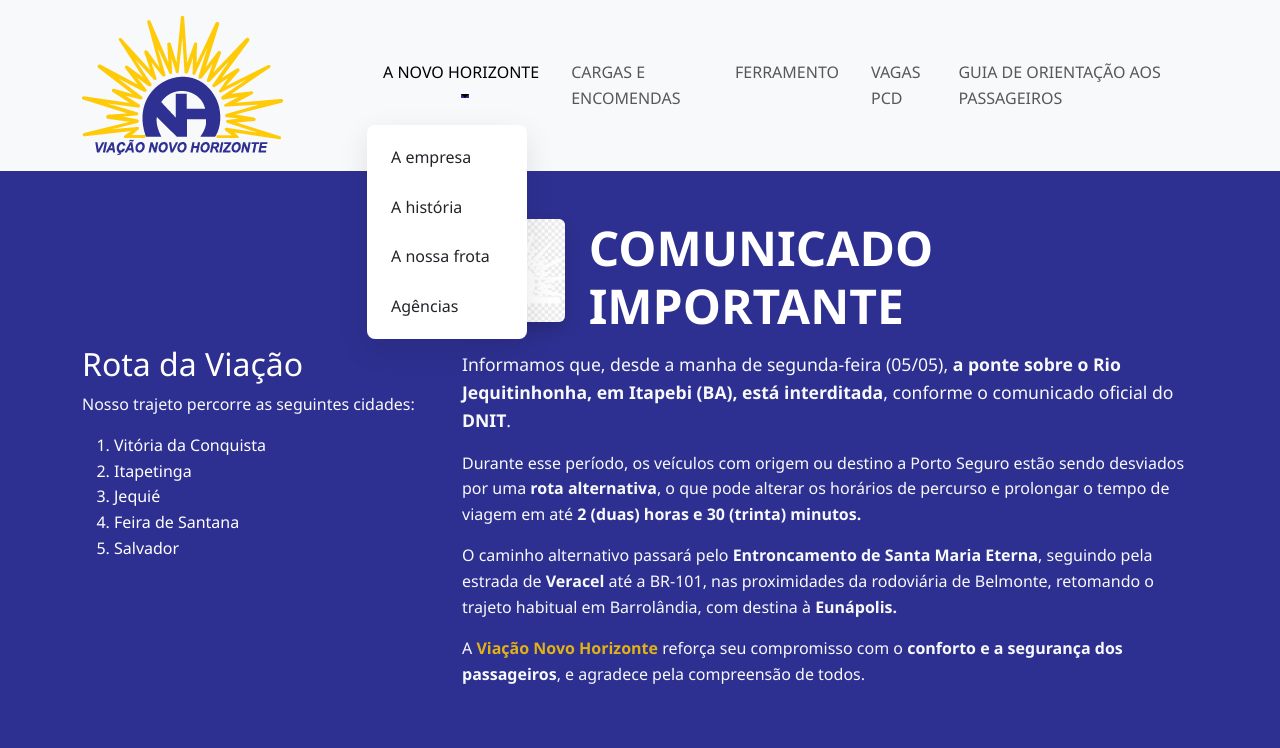
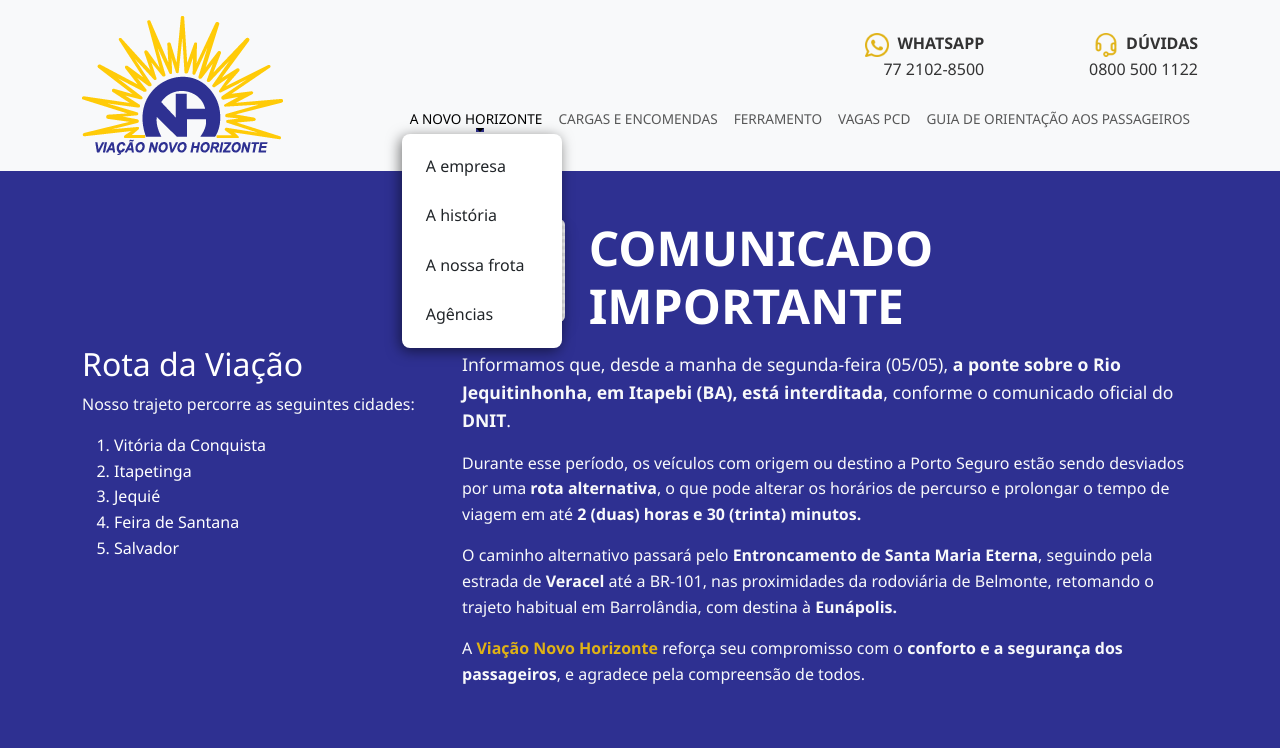
Before and after one commit to brenddonanjos/novo_horizonte_otimizado, a plain HTML site: page index.html in a window 1280 px wide. Both pictures are taken after a click on the button "A NOVO HORIZONTE". Shown: the top 748 px of the page. Drawn offline with nearby package versions, Linux system fonts and the light colour scheme.

Commit message:
[feature]: New menu and contact

```diff
--- a/index.html
+++ b/index.html
@@ -6,6 +6,7 @@
     <title>
       VIAÇÃO NOVO HORIZONTE - O destino certo para quem sabe onde quer chegar!
     </title>
+    <link rel="icon" type="image/png" href="img/favicon.png" />
     <link
       href="https://cdn.jsdelivr.net/npm/bootstrap@5.3.2/dist/css/bootstrap.min.css"
       rel="stylesheet"
@@ -16,18 +17,33 @@
     <header class="bg-light py-3">
       <div class="container">
         <div class="row align-items-center">
-          <div class="col-md-3">
-            <div class="logo">
-              <h3 class="mb-0 text-primary">
+          <div class="col-md-3 col-sm-5">
+            <img
+              src="img/logo.png"
+              class="img-fluid"
+              alt="Logo da VIAÇÃO NOVO HORIZONTE"
+            />
+          </div>
+          <div class="col-md-9 col-sm-7">
+            <div class="row text-end">
+              <div class="col-md-4 offset-md-5 col-sm-6">
                 <img
-                  src="img/logo.png"
-                  alt="Logo da VIAÇÃO NOVO HORIZONTE"
-                  srcset=""
-                />
-              </h3>
+                  src="img/whatsapp.png"
+                  class="menu-icon me-2"
+                  alt="Ícone do logo do whatsapp"
+                /><strong>WHATSAPP</strong>
+                <p>77 2102-8500</p>
+              </div>
+
+              <div class="col-md-3 col-sm-6">
+                <img
+                  src="img/online-support.png"
+                  class="menu-icon me-2"
+                  alt="Ícone que representa suporte online"
+                /><strong>DÚVIDAS</strong>
+                <p>0800 500 1122</p>
+              </div>
             </div>
-          </div>
-          <div class="col-md-9">
             <nav class="navbar navbar-expand-lg navbar-light">
               <button
                 class="navbar-toggler ms-auto"
--- a/styles.css
+++ b/styles.css
@@ -17,7 +17,7 @@ html {
 }
 
 body {
-    font-family: 'Segoe UI', Tahoma, Geneva, Verdana, sans-serif;
+  font-family: "Segoe UI", Tahoma, Geneva, Verdana, sans-serif;
   line-height: 1.6;
   color: #333;
 }
@@ -61,18 +61,13 @@ body {
 
 .bg-secondary-custom {
   background-color: #ebaf0e !important;
-
 }
 
-/* Header and menu */
-.logo h3 {
-    font-weight: 700;
-    letter-spacing: -1px;
-}
-
+/* Menu */
 .navbar-nav .nav-link {
   font-weight: 500;
-    padding: 0.75rem 1rem !important;
+  font-size: 0.85rem;
+  padding: 0.1rem 0.5rem !important;
   transition: var(--transition);
   position: relative;
 }
@@ -83,7 +78,7 @@ body {
 }
 
 .navbar-nav .nav-link::after {
-    content: '';
+  content: "";
   position: absolute;
   bottom: 0;
   left: 50%;
@@ -100,7 +95,7 @@ body {
 
 .dropdown-menu {
   border: none;
-    box-shadow: 0 10px 30px rgba(0, 0, 0, 0.1);
+  box-shadow: -2px 3px 14px rgb(0 0 0 / 0.53);
   border-radius: 8px;
   padding: 0.5rem 0;
 }
@@ -111,9 +106,12 @@ body {
 }
 
 .dropdown-item:hover {
-    background-color: var(--primary-color);
-    color: white;
-    transform: translateX(5px);
+  color: var(--primary-color) !important;
+  transform: translateY(-2px);
+}
+
+.menu-icon {
+    width: 1.5rem;
 }
 /* Buttons */
 .btn {
@@ -128,13 +126,18 @@ body {
 }
 
 .btn::before {
-    content: '';
+  content: "";
   position: absolute;
   top: 0;
   left: -100%;
   width: 100%;
   height: 100%;
-    background: linear-gradient(90deg, transparent, rgba(255, 255, 255, 0.3), transparent);
+  background: linear-gradient(
+    90deg,
+    transparent,
+    rgba(255, 255, 255, 0.3),
+    transparent
+  );
   transition: var(--transition);
 }
 
@@ -201,7 +204,7 @@ body {
 }
 
 .card-hover::before {
-    content: '';
+  content: "";
   position: absolute;
   top: 0;
   left: 0;
```
Also changed, not shown: img/Banners-Novo-Horizonte-1.jpg (added), img/Banners-Novo-Horizonte-2.jpg (added), img/Banners-Novo-Horizonte-3.jpg (added), img/favicon.png (added), img/online-support.png (added), img/whatsapp.png (added). Lines whose indentation alone changed are shown as unchanged.
